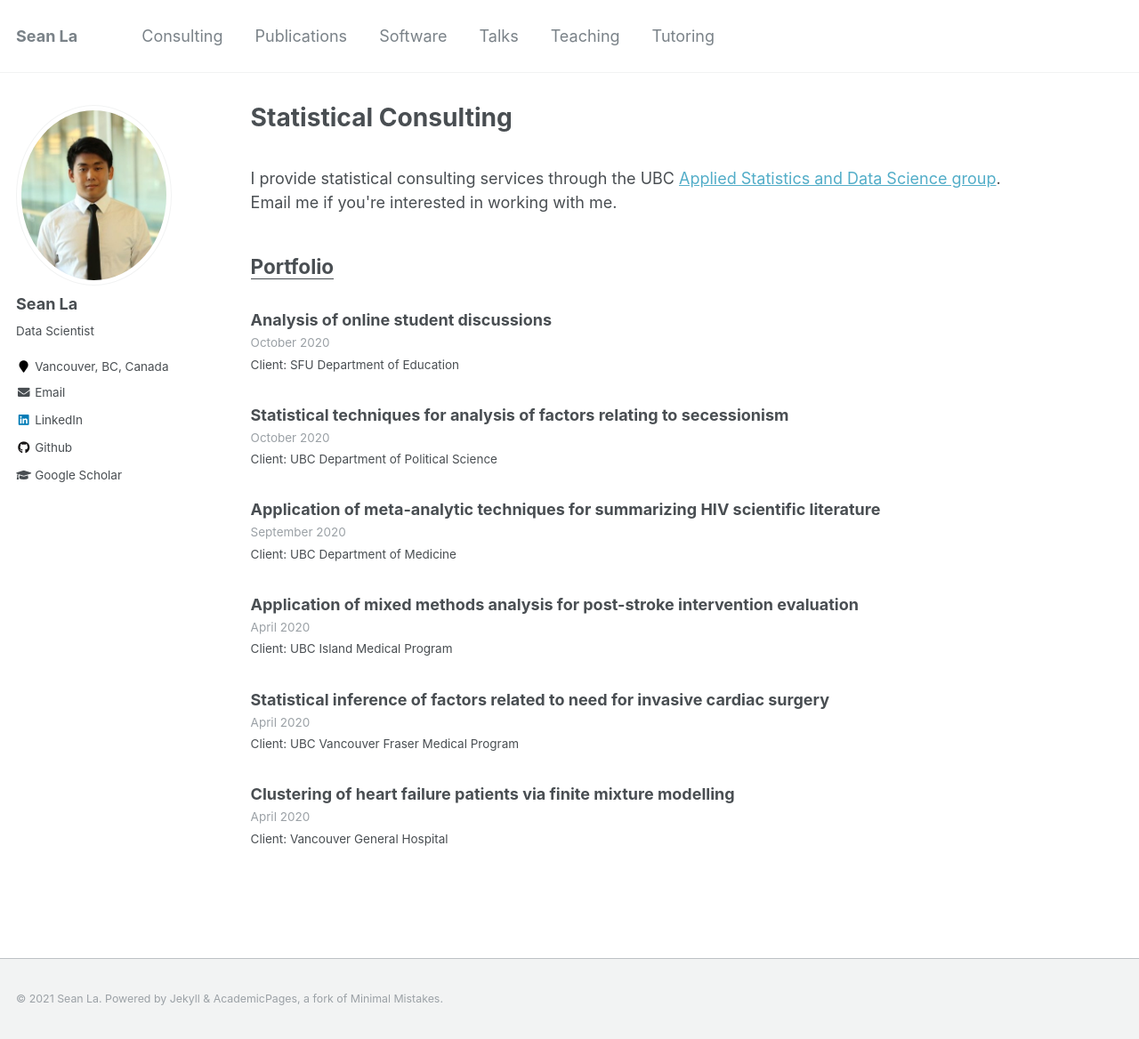
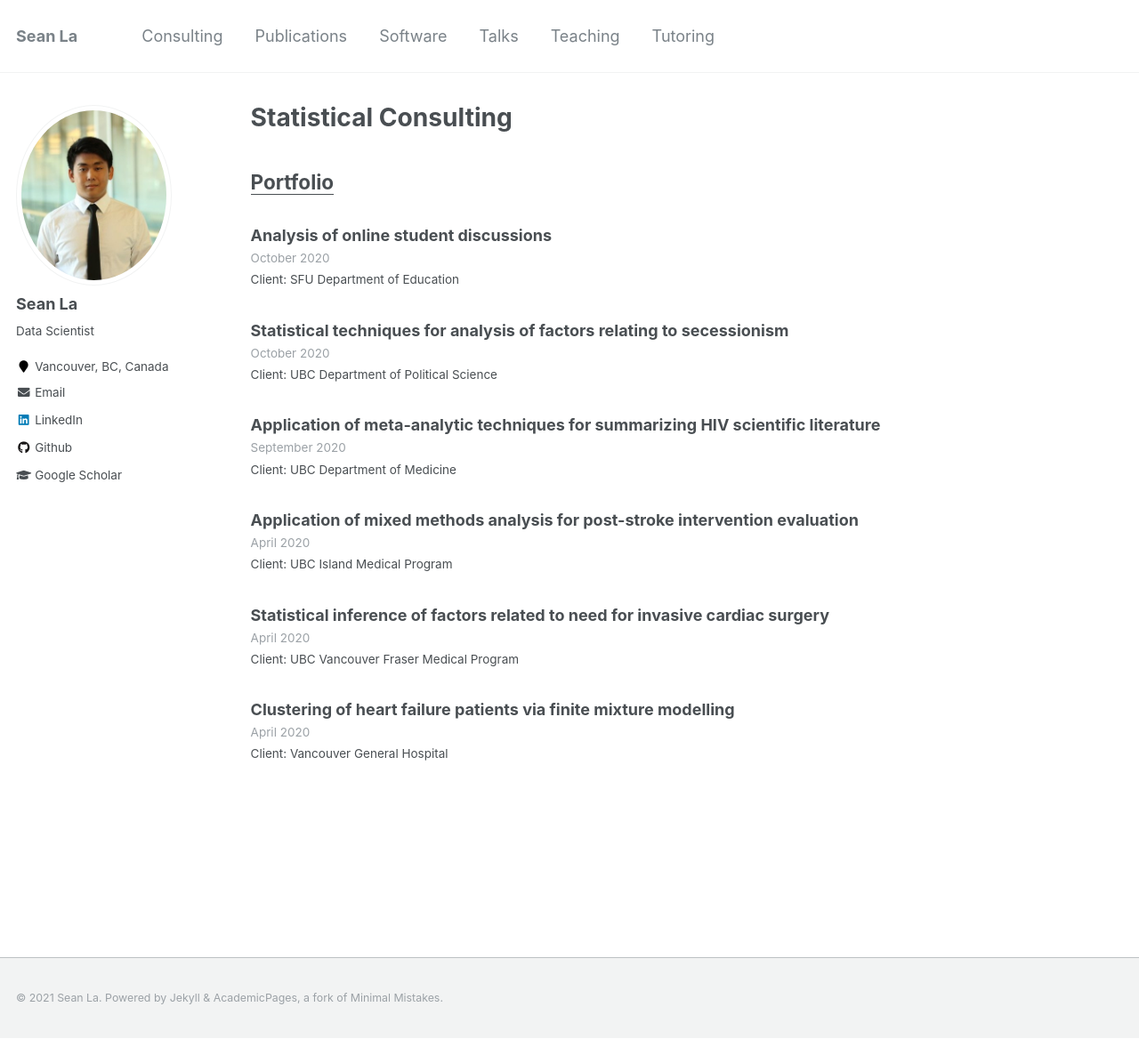
Before and after one commit to sean-la/theseanla.github.io, a Jekyll site: the page built from _pages/consulting.html, in a window 1280 px wide and 1168 px high. Shown: the whole window at 89% size. Built offline with Jekyll 4.4.1, drawn with Linux system fonts in a browser that asks for light colours.

Commit message:
Update consulting.html

```diff
--- a/_pages/consulting.html
+++ b/_pages/consulting.html
@@ -6,10 +6,6 @@ author_profile: true
 ---
 
 {% include base_path %}
-<br>
-I provide statistical consulting services through the UBC <a href="https://asda.stat.ubc.ca">Applied Statistics and Data Science group</a>.
-<br>
-Email me if you're interested in working with me.
 
 <h2><u>Portfolio</u></h2>
 {% for post in site.consulting reversed %}
```
